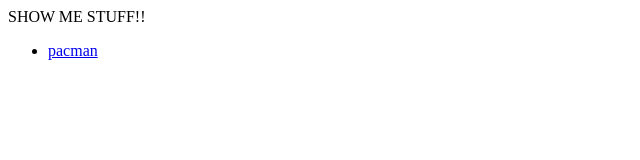
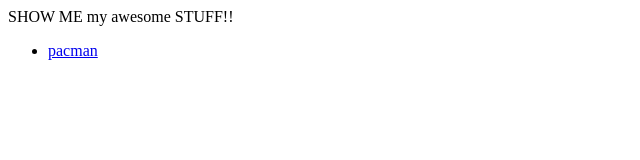
Before and after one commit to katiash/katiash.github.io, a plain HTML site: page index.html in a window 1280 px wide. Shown: the whole page, without its empty margins (0-640 px from the left). Drawn offline with Linux system fonts and the light colour scheme.

Commit message:
test change

```diff
--- a/index.html
+++ b/index.html
@@ -1,6 +1,6 @@
 <html> <title> Katia's Awesome Page of STUFF !! </title>
 
-<body>SHOW ME STUFF!!
+<body>SHOW ME my awesome STUFF!!
 
   <ul>
 <li>
```
